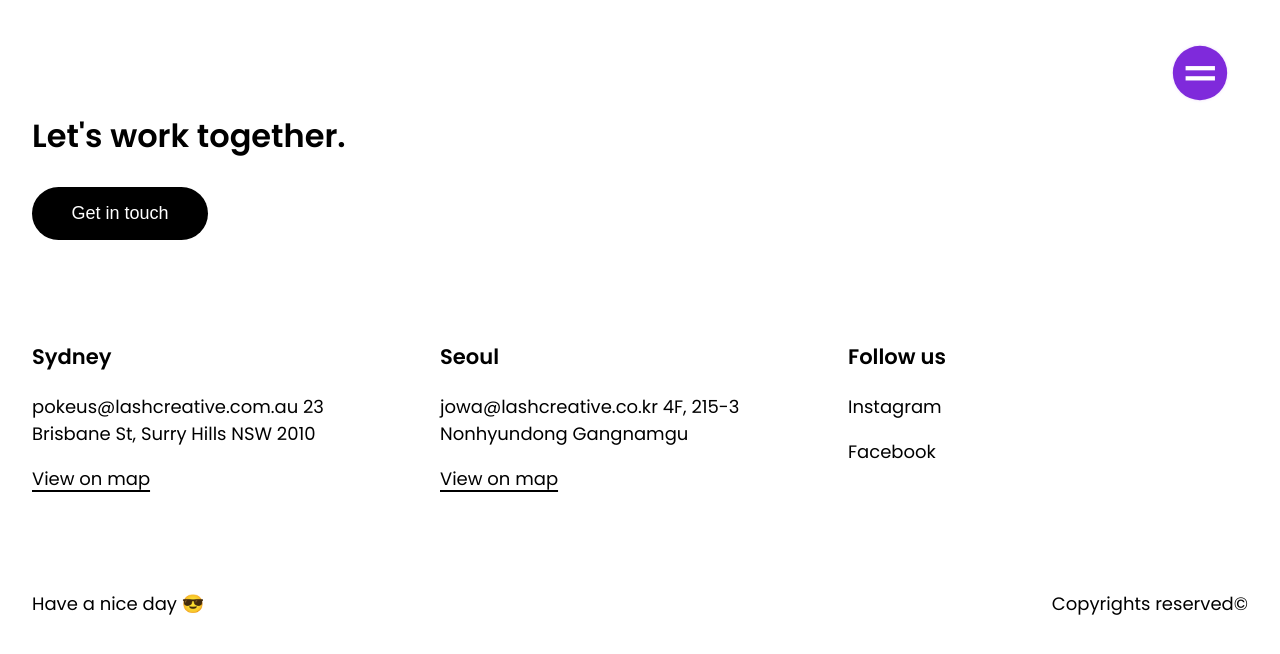
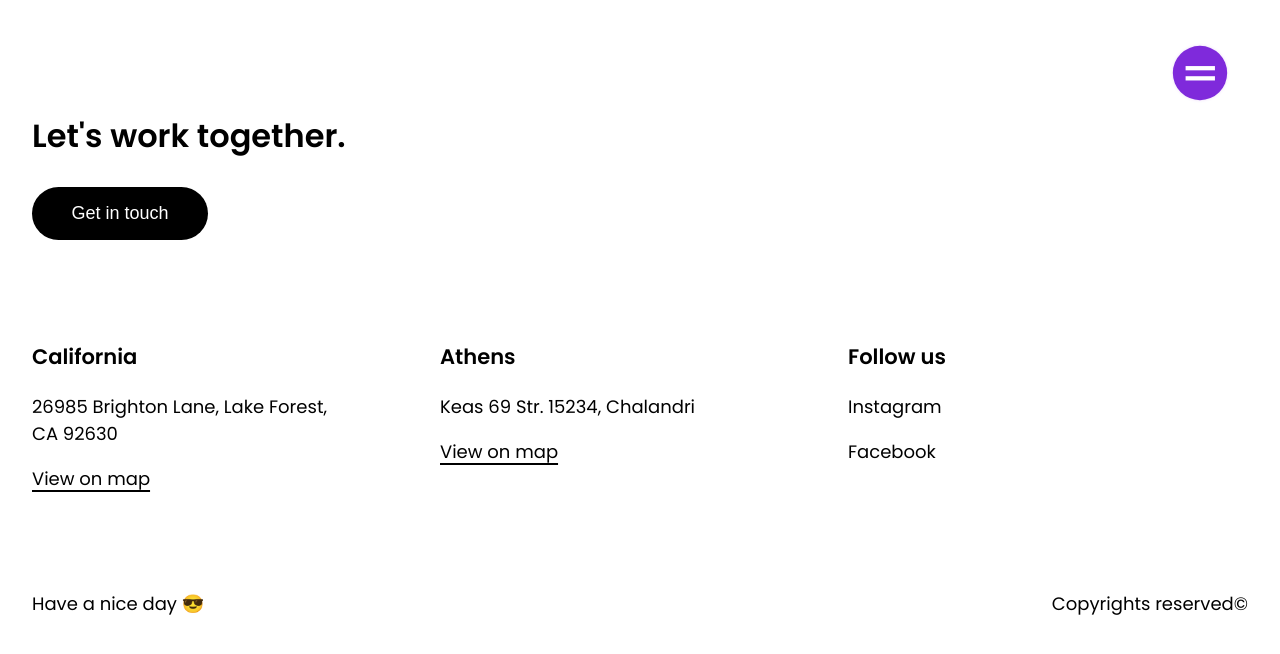
Before and after one commit to ibrahimwalle/Glaze, a React (Vite) app: page / in a window 1280 px wide. Shown: the top 654 px of the page. Built offline with nearby package versions, Linux system fonts and the light colour scheme.

Commit message:
Office lorem address

```diff
--- a/src/App.jsx
+++ b/src/App.jsx
@@ -16,10 +16,8 @@ import './App.css';
 
 function App() {
   const offices = [
-    {'city': 'Sydney', 'address': `pokeus@lashcreative.com.au
-    23 Brisbane St, Surry Hills NSW 2010`},
-    {'city': 'Seoul', 'address': `jowa@lashcreative.co.kr
-    4F, 215-3 Nonhyundong Gangnamgu`}];
+    {'city': 'California', 'address': `26985 Brighton Lane, Lake Forest, CA 92630`},
+    {'city': 'Athens', 'address': `Keas 69 Str. 15234, Chalandri`}];
   const [currentMenu, setCurrentMenu] = useState(openMenu);
   const [activeLink, setActiveLink] = useState('home');
   const menu = useRef(null);
```
